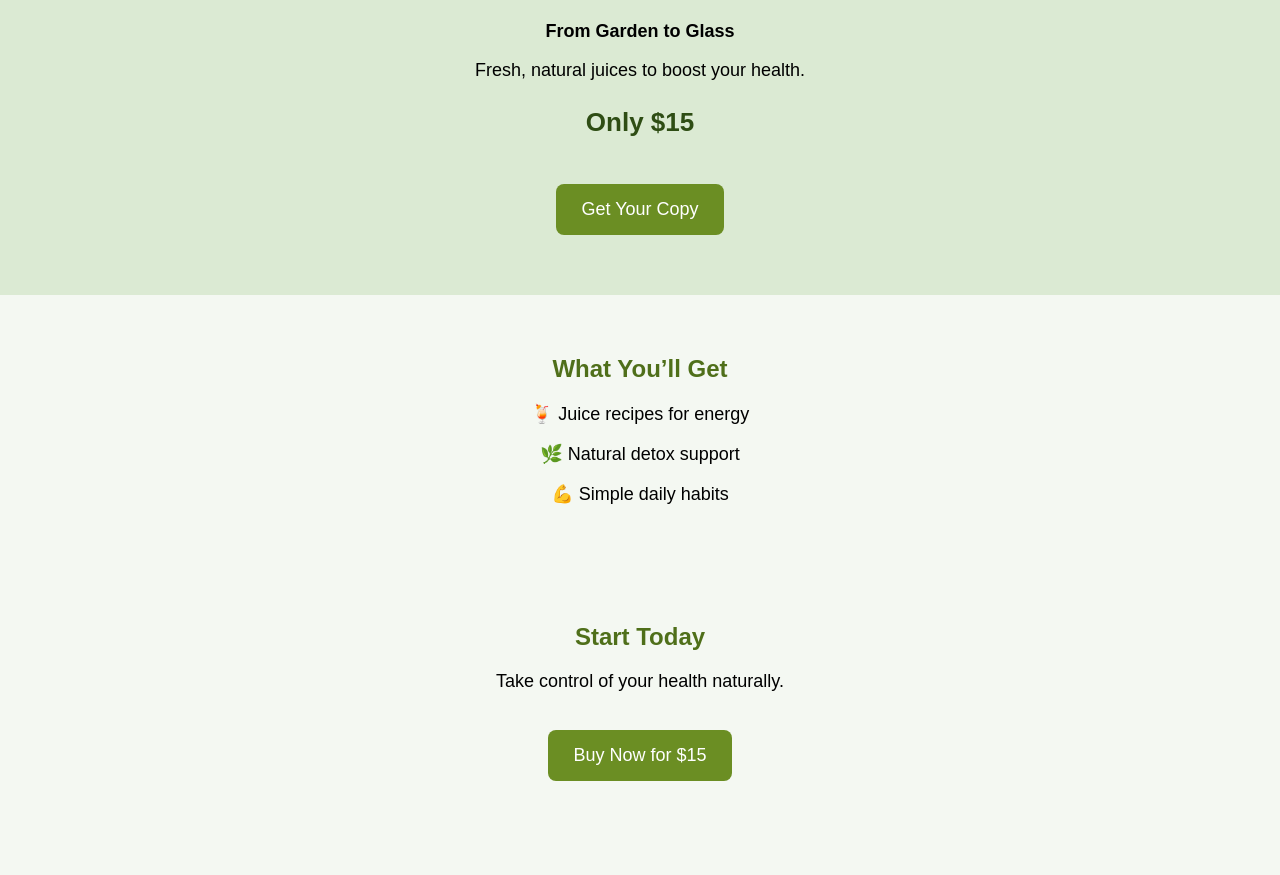
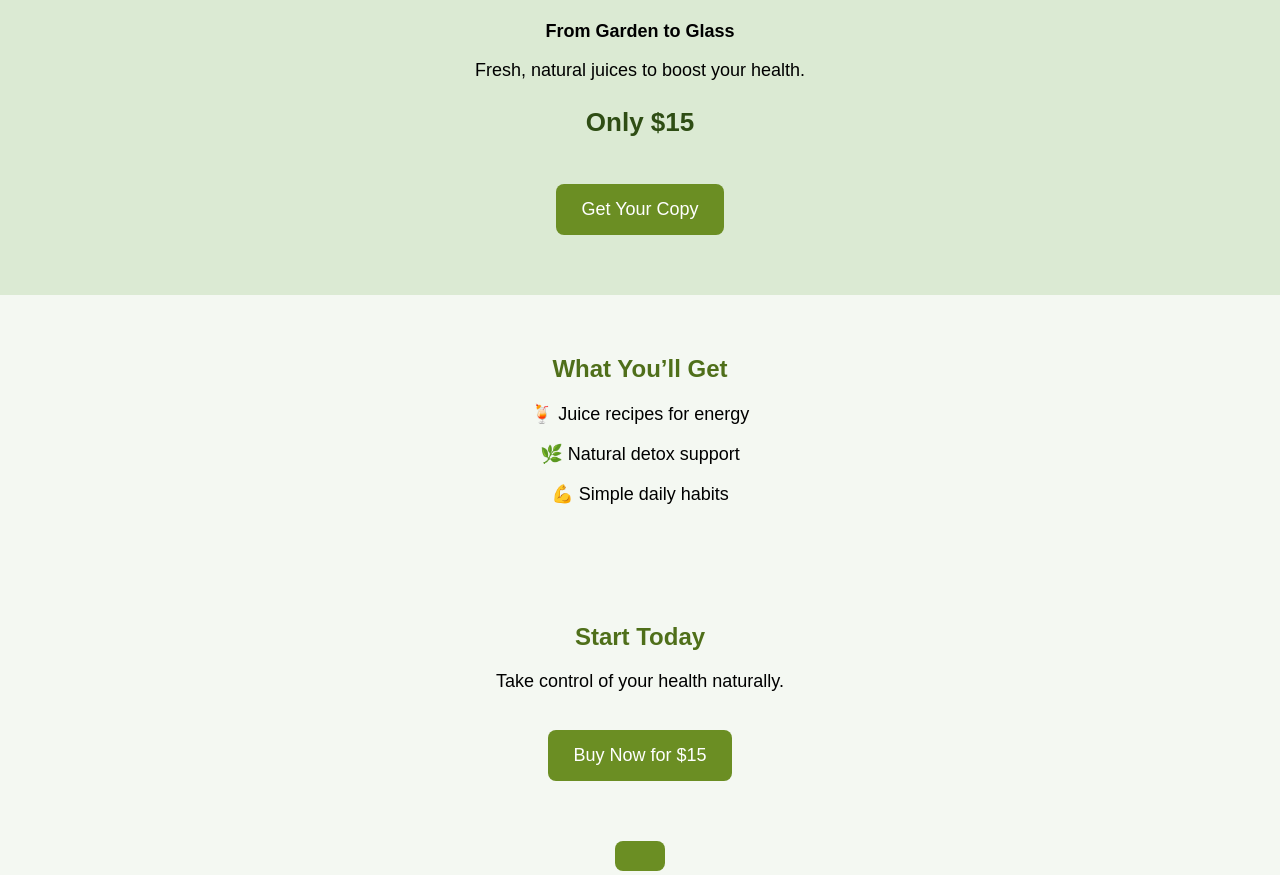
Before and after one commit to GardenGadgets/landing-page, a plain HTML site: page index.html in a window 1280 px wide. Shown: the part 129-1004 px from the top of the page. Before the commit the page ends 950 px from the top, so only its background shows below. Drawn offline with Linux system fonts and the light colour scheme.

Commit message:
Update index.html

```diff
--- a/index.html
+++ b/index.html
@@ -83,3 +83,4 @@
 
 </body>
 </html>
+<a href="https://gardenwhiz1.gumroad.com/l/egcazg"class="btn">
```
